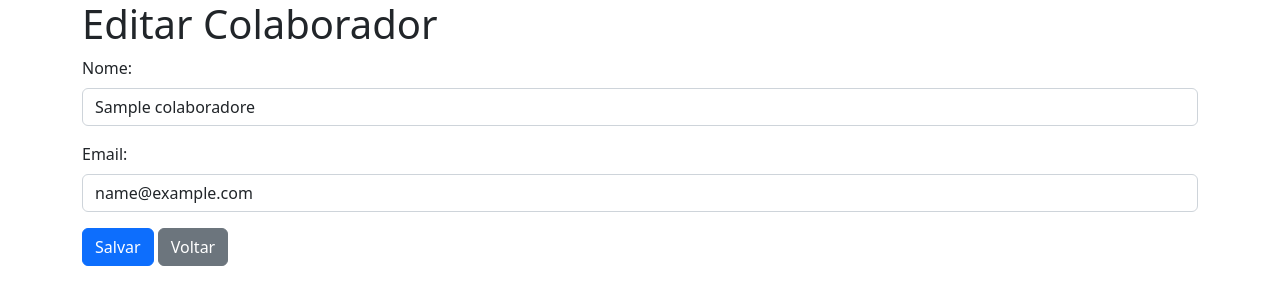
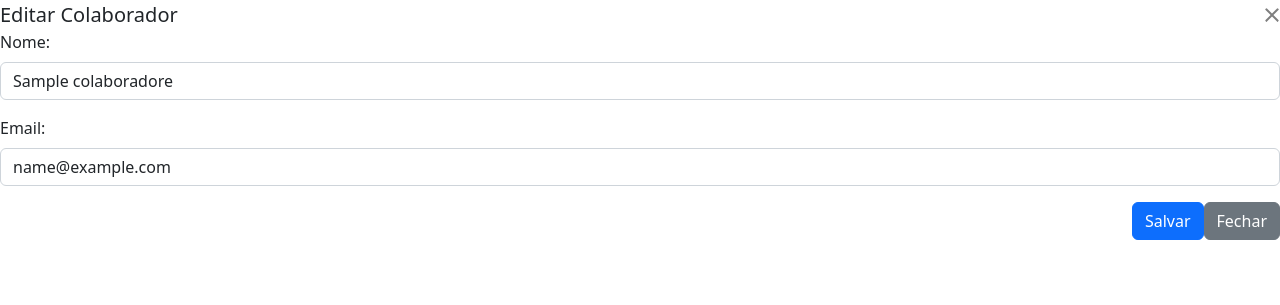
Before and after one commit to D31Z3/ProgPIM4, a Flask app: page /editar/1 in a window 1280 px wide. Shown: the top 305 px of the page. Run offline with Flask 3, Linux system fonts and the light colour scheme; tables that the repository leaves empty hold one stand-in row (values such as "Sample post").

Commit message:
18.10 17.30

```diff
--- a/templates/colaborador/Colaborador.html
+++ b/templates/colaborador/Colaborador.html
@@ -7,11 +7,12 @@
     <title>Colaboradores</title>
 </head>
 <body>
+    <div class="container mt-5">
         <!-- Incluindo o HTML da lista de colaboradores -->
         {% include 'colaborador/lista_Colaborador.html' %}
 
         <!-- Botão de navegação para voltar -->
-        <div class="mt-3">
+        <div class="mt-3 d-flex justify-content-start">
             <a href="{{ url_for('home') }}" class="btn btn-secondary">Voltar para a Página Principal</a>
         </div>
     </div>
--- a/templates/colaborador/item_Colaborador.html
+++ b/templates/colaborador/item_Colaborador.html
@@ -1,12 +1,19 @@
 <!DOCTYPE html>
-<html>
+<html lang="pt-BR">
 <head>
+    <meta charset="UTF-8">
+    <meta name="viewport" content="width=device-width, initial-scale=1.0">
+    <link rel="stylesheet" href="https://cdn.jsdelivr.net/npm/bootstrap@5.2.3/dist/css/bootstrap.min.css">
     <title>Editar Colaborador</title>
-  <link rel="stylesheet" href="https://cdn.jsdelivr.net/npm/bootstrap@5.2.3/dist/css/bootstrap.min.css">
 </head>
 <body>
-  <div class="container">
-    <h1>Editar Colaborador</h1>
+    <div class="modal-dialog">
+        <div class="modal-content">
+            <div class="modal-header">
+                <h5 class="modal-title">Editar Colaborador</h5>
+                <button type="button" class="btn-close" data-bs-dismiss="modal" aria-label="Close"></button>
+            </div>
+            <div class="modal-body">
                 <form method="POST">
                     <div class="mb-3">
                         <label for="nome" class="form-label">Nome:</label>
@@ -16,10 +23,15 @@
                         <label for="email" class="form-label">Email:</label>
                         <input type="email" class="form-control" id="email" name="email" value="{{ colaborador.email }}">
                     </div>
+                    <div class="modal-footer">
                         <button type="submit" class="btn btn-primary">Salvar</button>
-      <a href="{{ url_for('colaborador') }}" class="btn btn-secondary">Voltar</a>
+                        <button type="button" class="btn btn-secondary" data-bs-dismiss="modal">Fechar</button>
+                    </div>
                 </form>
             </div>
+        </div>
+    </div>
+
     <script src="https://cdn.jsdelivr.net/npm/bootstrap@5.2.3/dist/js/bootstrap.bundle.min.js"></script>
 </body>
 </html>
```
Also changed, not shown: templates/colaborador/lista_Colaborador.html (+67 -9 lines). Lines whose indentation alone changed are shown as unchanged.
